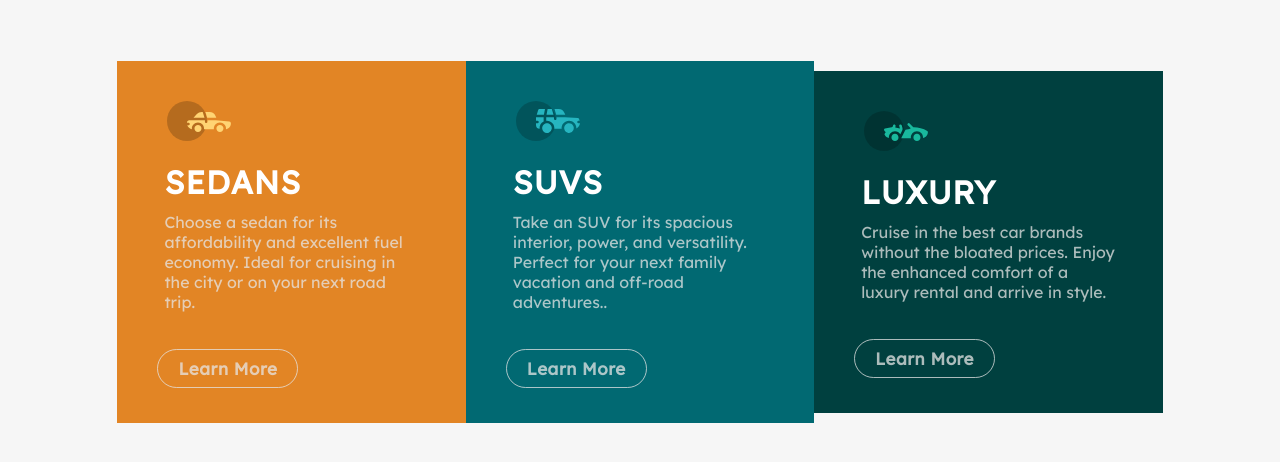
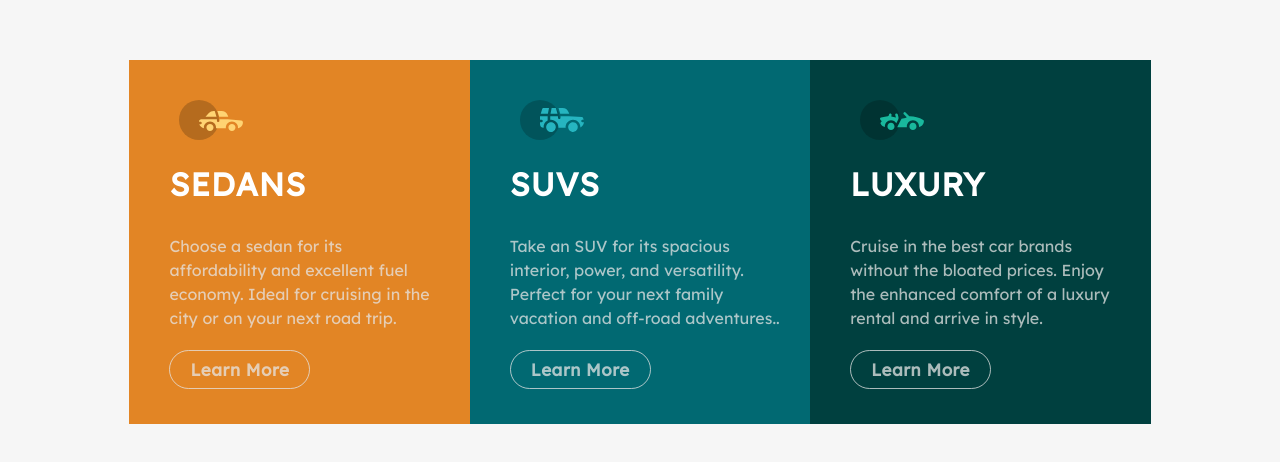
Before and after one commit to ZaHoussam/First-challange-front-end-mentor, a plain HTML site: page index.html in a window 1280 px wide. Shown: the part 158-620 px from the top of the page. Drawn offline with Linux system fonts and the light colour scheme.

Commit message:
update Css File p2

```diff
--- a/css/style.css
+++ b/css/style.css
@@ -43,20 +43,19 @@ body {
     margin: 25px 20px 0;
 }
 
-.container .text {
-    padding: 17px;
-}
-
 .container h1 {
     text-transform: uppercase;
     letter-spacing: 1px;
     margin-bottom: 10px;
     color: #fff;
+    padding: 20px 10px;
 }
 
 .container p {
     color: rgb(229 229 229 / 75%);
     margin-bottom: 20px;
+    padding-left: 10px;
+    line-height: 1.5;
 }
 
 .container a {
```
